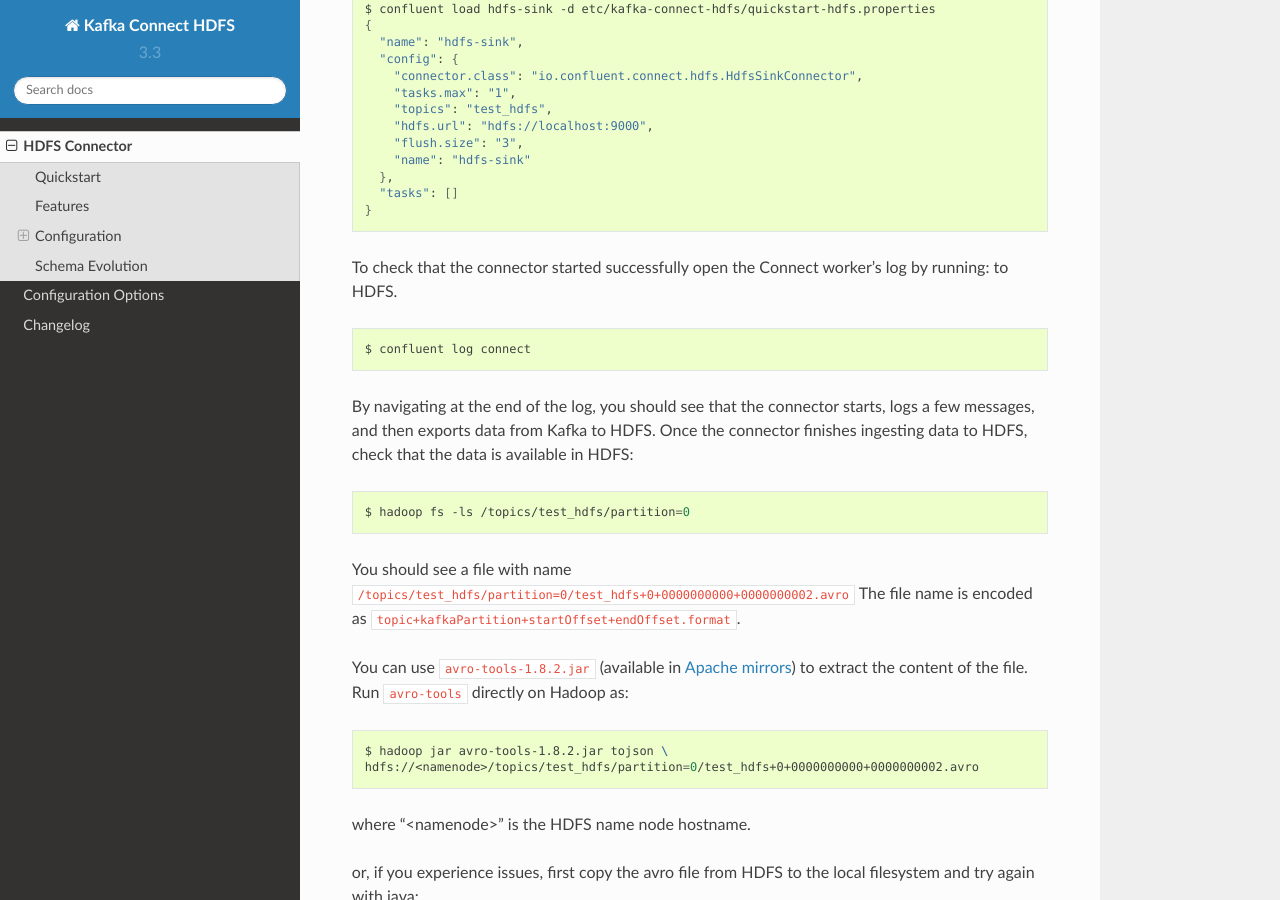
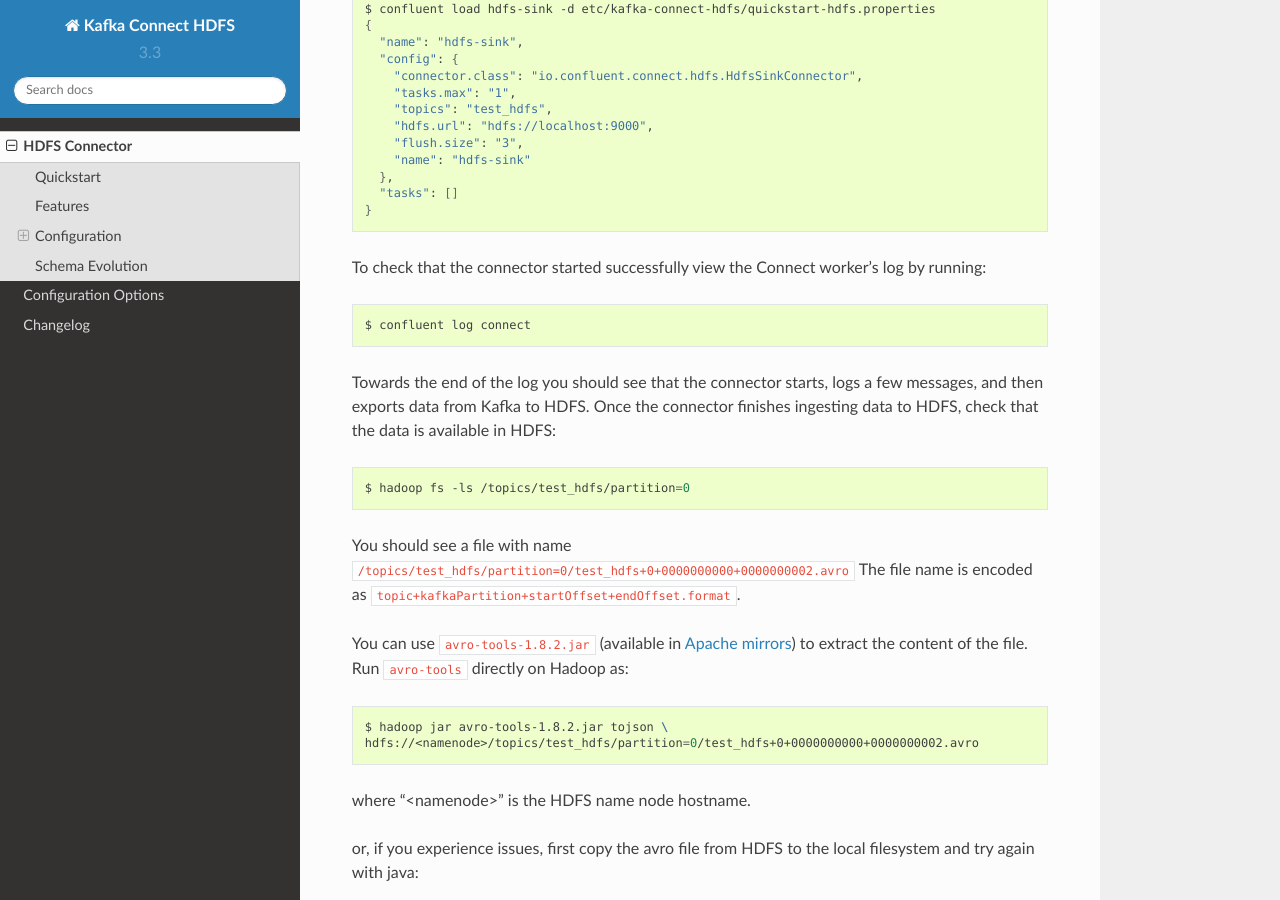
Before and after one commit to qubole/streamx, a Sphinx documentation site: the page built from docs/hdfs_connector.rst, in a window 1280 px wide and 900 px high, scrolled down 2036 px. Built offline with Sphinx 7.4.7 and the Read the Docs theme 2.0.0, drawn with Linux system fonts in a browser that asks for light colours.

Commit message:
Improve wording around 'confluent log connect'

```diff
--- a/docs/hdfs_connector.rst
+++ b/docs/hdfs_connector.rst
@@ -101,14 +101,13 @@
      "tasks": []
    }
 
-To check that the connector started successfully open the Connect worker's log by running:
-to HDFS.
+To check that the connector started successfully view the Connect worker's log by running:
 
 .. sourcecode:: bash
 
   $ confluent log connect
 
-By navigating at the end of the log, you should see that the connector starts, logs a few messages, and then exports
+Towards the end of the log you should see that the connector starts, logs a few messages, and then exports
 data from Kafka to HDFS.
 Once the connector finishes ingesting data to HDFS, check that the data is available in HDFS:
 
```
